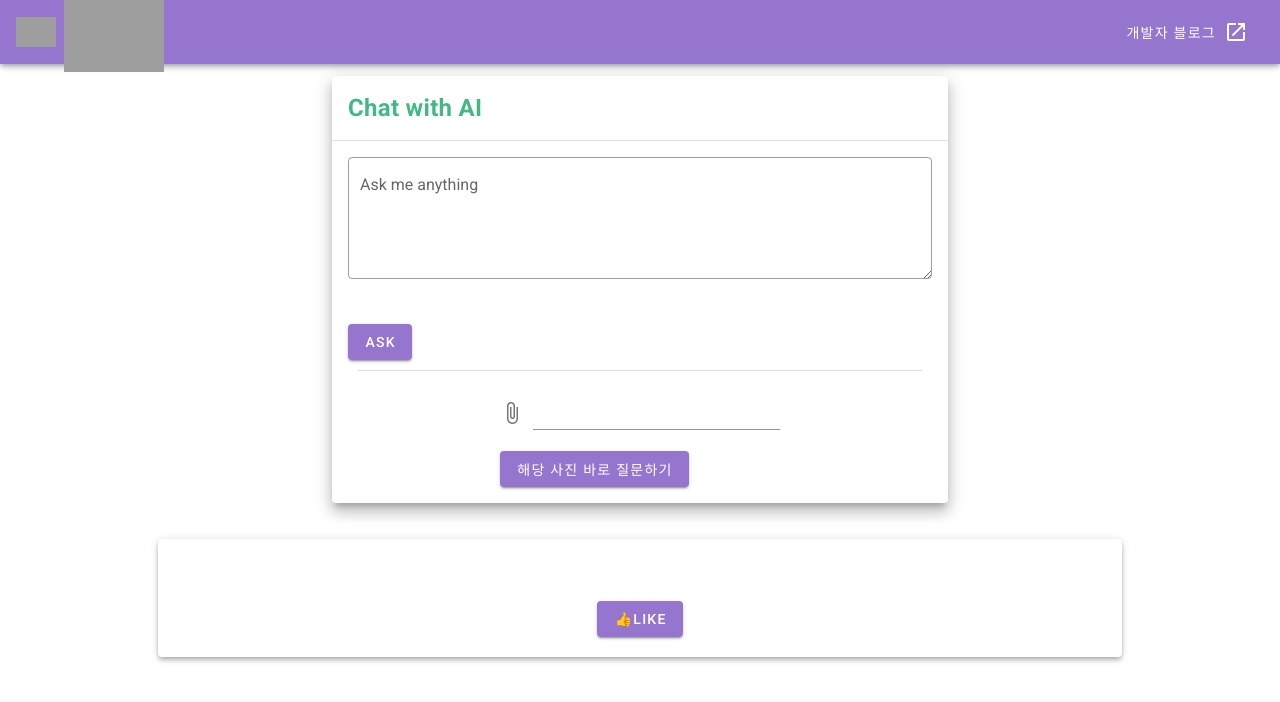
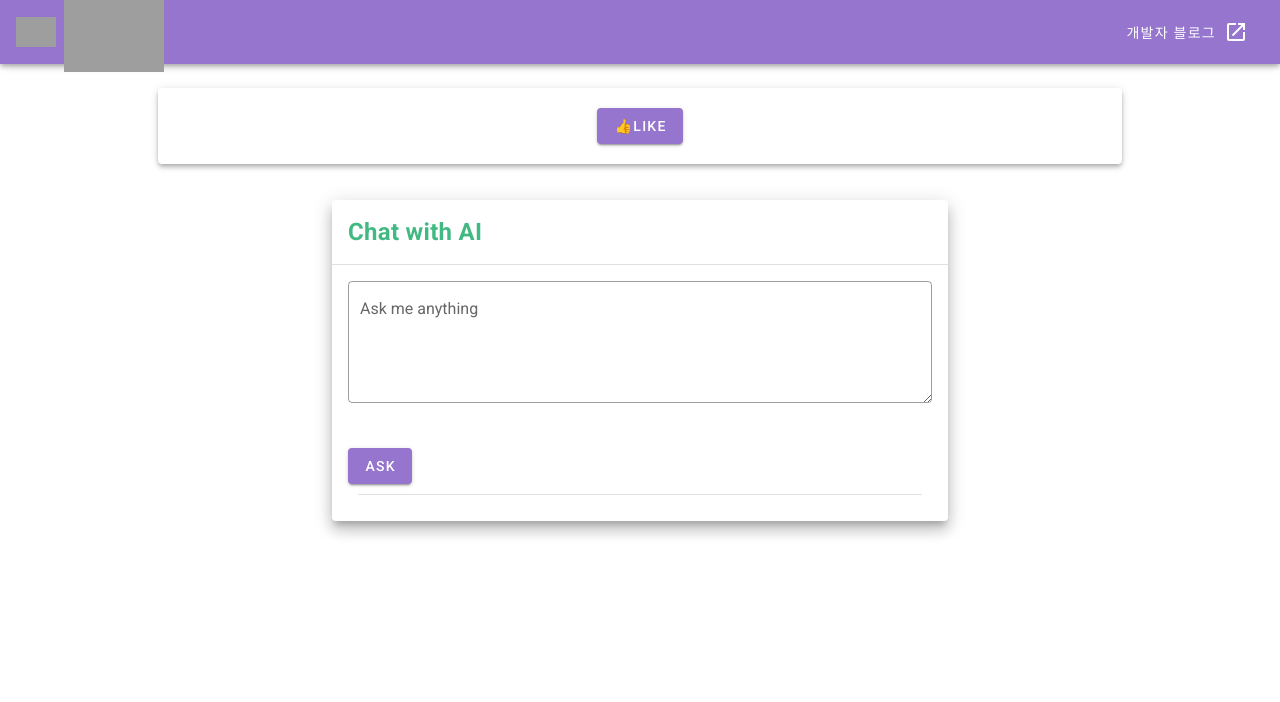
Before and after one commit to yechanlee/chatgptApiSample, a Vue app: page / in a window 1280 px wide. Shown: the top 702 px of the page. Built offline with nearby package versions, Linux system fonts and the light colour scheme; grey boxes are pictures that could not be loaded.

Commit message:
문단나누기

```diff
--- a/src/components/ParagraphComponent.vue
+++ b/src/components/ParagraphComponent.vue
@@ -1,6 +1,5 @@
 <template>
   <div class="paragraph">
-    <h2>{{ number }}. {{ title }}</h2>
     <p>{{ content }}</p>
   </div>
 </template>
@@ -11,12 +10,9 @@ export default {
   props: {
     number: String,
     title: String,
+    content: String,
   },
-  computed: {
-    content() {
-      return this.$slots.default[0].text;
-    },
-  },
+  computed: {},
 };
 </script>
 
--- a/src/views/TestGpt.vue
+++ b/src/views/TestGpt.vue
@@ -1,5 +1,29 @@
 <template>
   <v-container fluid class="testGpt">
+    <v-row>
+      <v-col>
+        <v-container>
+          <v-row justify="center">
+            <v-col cols="12" sm="10">
+              <v-card class="response-box" elevation="4">
+                <!-- <v-card-text class="response-text">{{ generatedText }}</v-card-text> -->
+                <paragraph-component
+                  v-for="(paragraph, index) in paragraphs"
+                  :key="index"
+                  :content="paragraph"
+                />
+                <v-btn v-if="showLikeButton" @click="likeResponse" color="primary">👍Like</v-btn>
+              </v-card>
+            </v-col>
+          </v-row>
+        </v-container>
+
+        <!-- <v-card>
+          <v-card-title>Generated Text</v-card-title>
+          <v-card-text>{{ generatedText }}</v-card-text>
+        </v-card> -->
+      </v-col>
+    </v-row>
     <v-row justify="center">
       <v-col cols="12" sm="8" md="6">
         <v-card class="chat-card" elevation="10">
@@ -17,52 +41,12 @@
               <v-btn @click="generateText(inputText)" color="primary" class="ask-button">Ask</v-btn>
             </div>
             <v-divider class="divider"></v-divider>
-            <v-row justify="center">
-              <v-col cols="12" sm="6">
-                <v-file-input
-                  v-model="selectedImage"
-                  accept="image/*"
-                  @change="handleImageChange"
-                ></v-file-input>
-                <v-img v-if="selectedImageUrl" :src="selectedImageUrl" class="mt-4"></v-img>
-                <v-btn @click="performOCR" color="primary">해당 사진 바로 질문하기</v-btn>
-
-                <v-card v-if="ocrResult" class="mt-4">
-                  <v-card-title>Extracted Text:</v-card-title>
-                  <v-card-text>{{ ocrResult }}</v-card-text>
-                </v-card>
-              </v-col>
-            </v-row>
           </v-card-text>
         </v-card>
       </v-col>
     </v-row>
-    <v-row>
-      <paragraph-component
-        v-for="(paragraph, index) in paragraphs"
-        :key="index"
-        :content="paragraph"
-      />
-    </v-row>
-    <v-row>
-      <v-col>
-        <v-container>
-          <v-row justify="center">
-            <v-col cols="12" sm="10">
-              <v-card class="response-box" elevation="4">
-                <v-card-text class="response-text">{{ generatedText }}</v-card-text>
-                <v-btn v-if="showLikeButton" @click="likeResponse" color="primary">👍Like</v-btn>
-              </v-card>
-            </v-col>
-          </v-row>
-        </v-container>
+    <v-row> </v-row>
 
-        <!-- <v-card>
-          <v-card-title>Generated Text</v-card-title>
-          <v-card-text>{{ generatedText }}</v-card-text>
-        </v-card> -->
-      </v-col>
-    </v-row>
     <v-dialog v-model="showDialog" max-width="500px">
       <v-card>
         <v-card-title> Chat GPT에게 답변을 받는중입니다. </v-card-title>
@@ -80,8 +64,8 @@ import ParagraphComponent from "../components/ParagraphComponent.vue";
 
 export default {
   name: "TestGpt",
-  components() {
-    ParagraphComponent;
+  components: {
+    ParagraphComponent,
   },
   data() {
     return {
@@ -98,7 +82,7 @@ export default {
         {
           role: "system",
           content:
-            "연애상담을 해준다. 나이대에 맞게 적절한 조언을 친절하게 해준다. 다양한 사례나 예시도 들기도 한다. 마지막에는 '요약:' 으로 끝나는 줄로 요약해주며 답변을 마친다'",
+            "연애상담을 해준다. 나이대에 맞게 적절한 조언을 친절하게 해준다. 다양한 사례나 예시도 들기도 한다. 마지막에는 '한줄 요약:' 으로 끝나는 줄로 요약해주며 답변을 마친다'",
         },
       ],
     };
```
